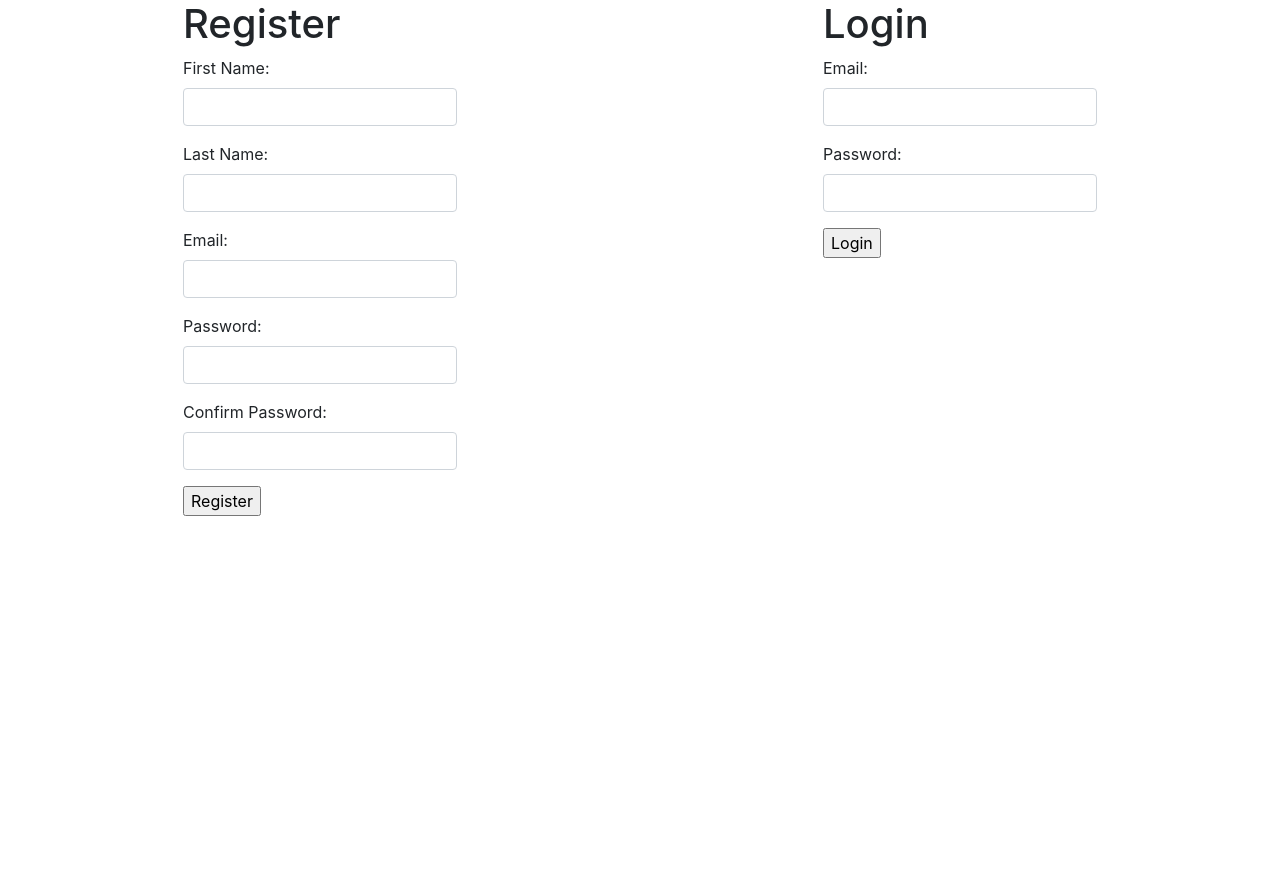
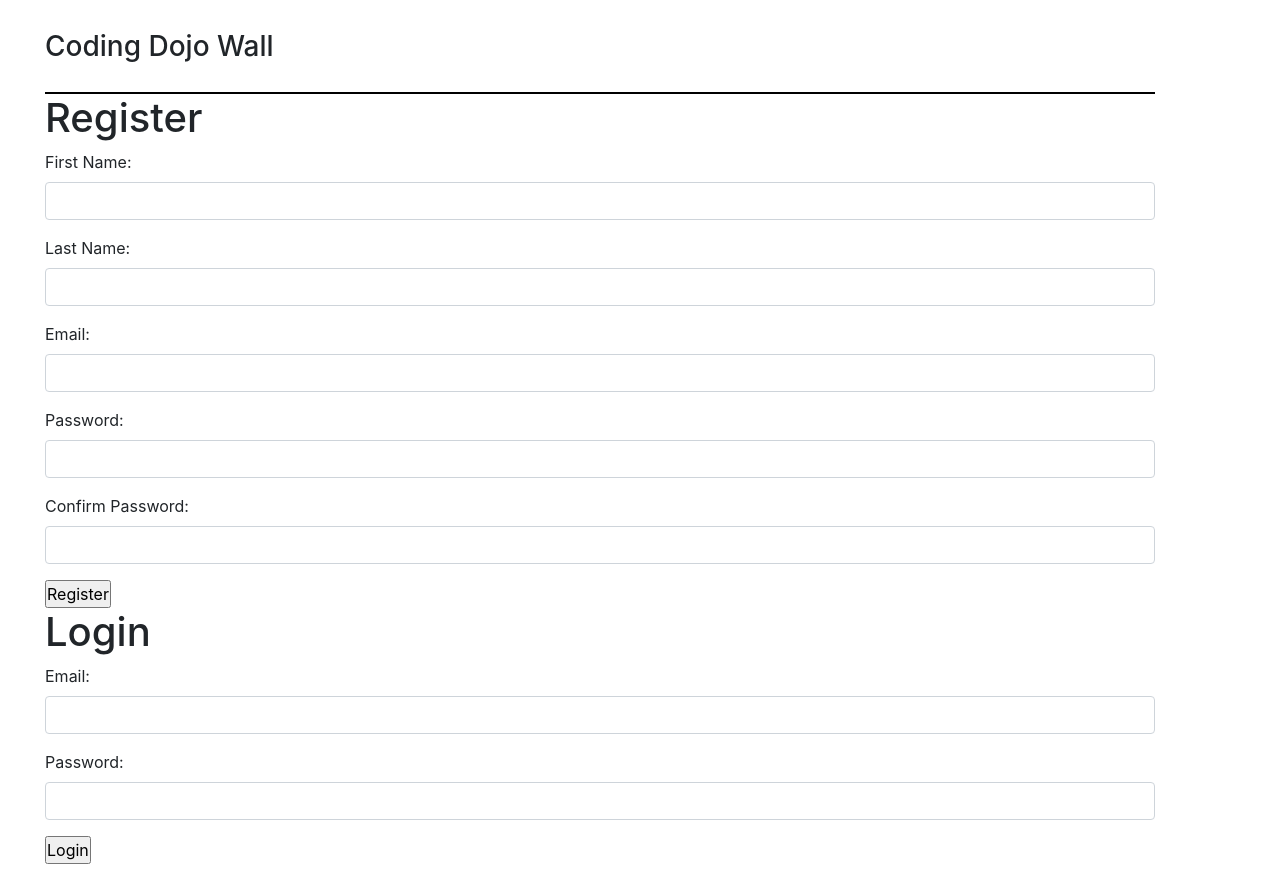
Before and after one commit to Matthew-Luk/Python-Bootcamp, a Flask app: page / in a window 1280 px wide. Before the commit the page ends 516 px from the top, so only its background shows below. Run offline with Flask 2, Linux system fonts and the light colour scheme.

Commit message:
update html for styling purposes

```diff
--- a/Flask_MySQL/Validation/dojo_wall/flask_app/templates/index.html
+++ b/Flask_MySQL/Validation/dojo_wall/flask_app/templates/index.html
@@ -4,12 +4,16 @@
     <meta charset="UTF-8">
     <meta http-equiv="X-UA-Compatible" content="IE=edge">
     <meta name="viewport" content="width=device-width, initial-scale=1.0">
-    <title>Dashboard</title>
+    <title>The Wall</title>
     <link rel="stylesheet" href="https://cdn.jsdelivr.net/npm/bootstrap@4.3.1/dist/css/bootstrap.min.css" integrity="sha384-ggOyR0iXCbMQv3Xipma34MD+dH/1fQ784/j6cY/iJTQUOhcWr7x9JvoRxT2MZw1T" crossorigin="anonymous">
+    <link rel="stylesheet" type="text/css" href="{{ url_for('static', filename='style.css') }}">
 </head>
 <body>
-    <div style="display:flex;width: 100%;height: 100%;justify-content:space-around;">
-        <div>
+    <div class="container">
+        <div class="header">
+            <h3>Coding Dojo Wall</h3>
+        </div>
+        <div class="content">
             <form action="/register" method="POST">
                 {%with messages = get_flashed_messages()%}
                     {%if messages%}
@@ -42,8 +46,6 @@
                 </div>
                 <input type="submit" value="Register">
             </form>
-        </div>
-        <div>
             <form action="/login" method="POST">
                 <h1>Login</h1>
                 <div class="form-group">
```
